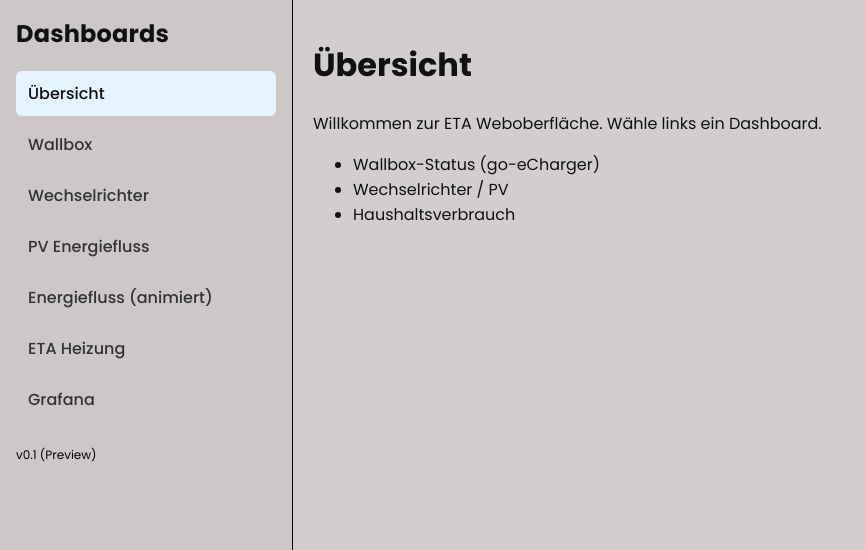
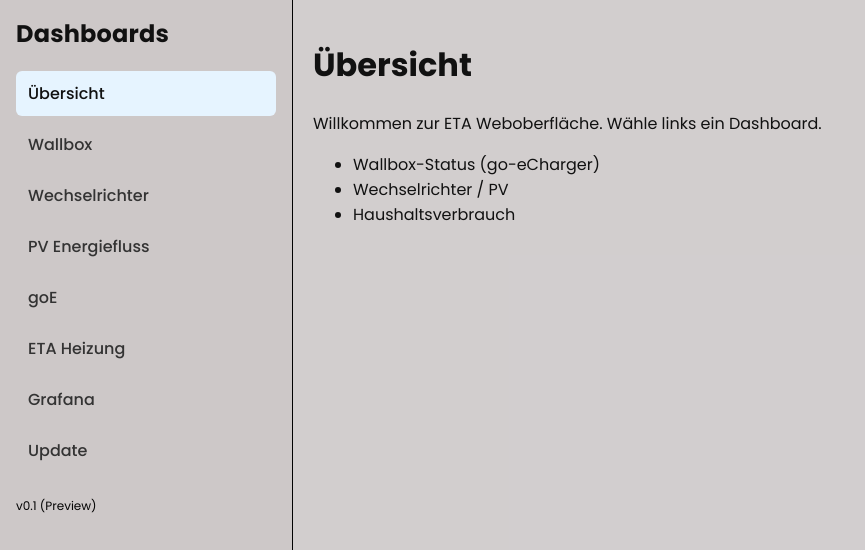
Before and after one commit to RDominik/home_dashboard, a React (Vite) app in the folder webui/: page / in a window 1280 px wide. Shown: the top 550 px of the page, without its empty margins (0-865 px from the left). Built offline with nearby package versions, Linux system fonts and the light colour scheme.

Commit message:
add goe and update to list

```diff
--- a/webui/src/App.jsx
+++ b/webui/src/App.jsx
@@ -23,9 +23,10 @@ export default function App() {
           <NavLink to="/wallbox" style={linkStyle}>Wallbox</NavLink>
           <NavLink to="/inverter" style={linkStyle}>Wechselrichter</NavLink>
           <NavLink to="/energy" style={linkStyle}>PV Energiefluss</NavLink>
-          <NavLink to="/energy-animated" style={linkStyle}>Energiefluss (animiert)</NavLink>
+          <NavLink to="/goE" style={linkStyle}>goE</NavLink>
           <NavLink to="/heating" style={linkStyle}>ETA Heizung</NavLink>
           <NavLink to="/grafana" style={linkStyle}>Grafana</NavLink>
+          <NavLink to="/update" style={linkStyle}>Update</NavLink>
         </nav>
         <div style={{ marginTop: 24, fontSize: 12, color: '#050505' }}>
           <div>v0.1 (Preview)</div>
```
